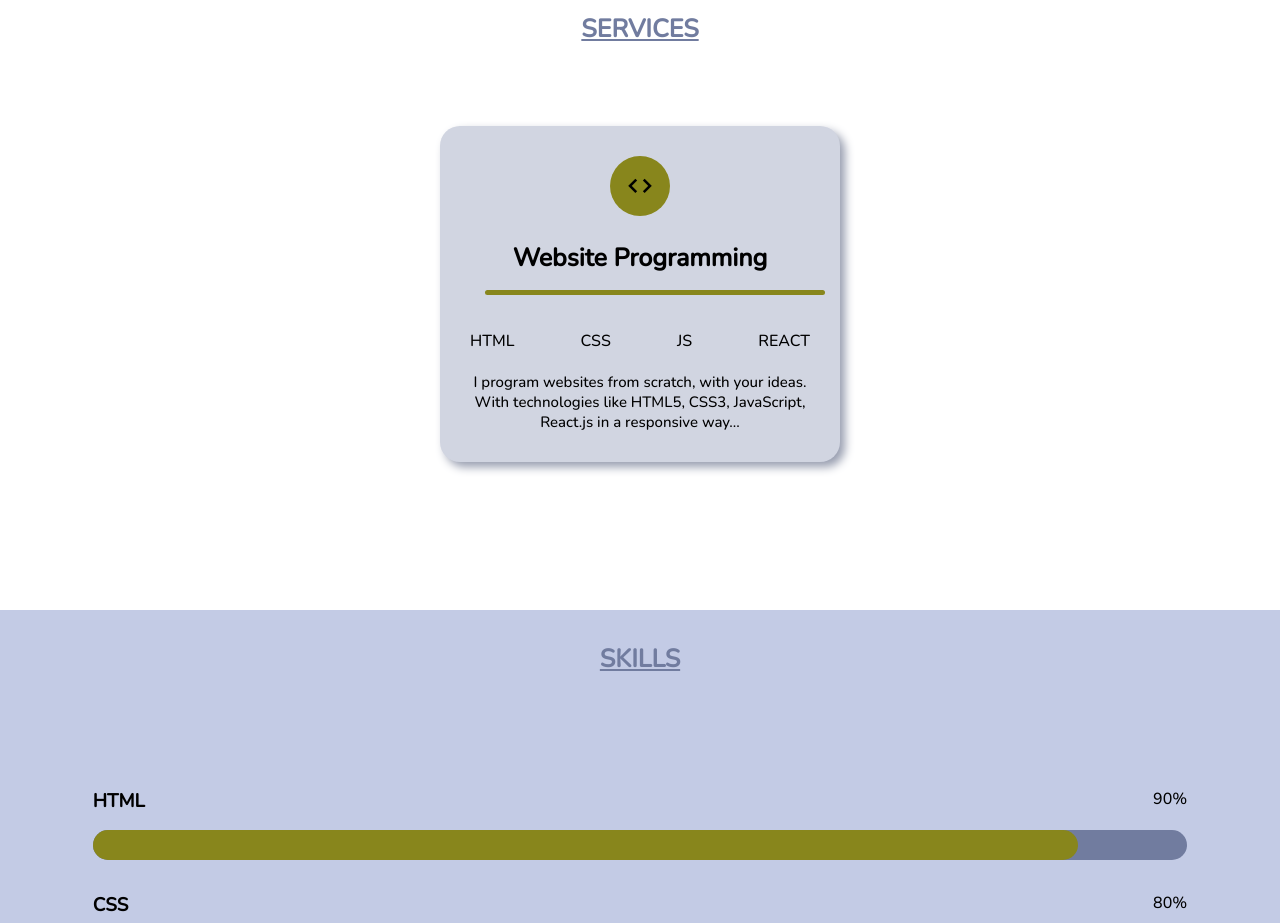
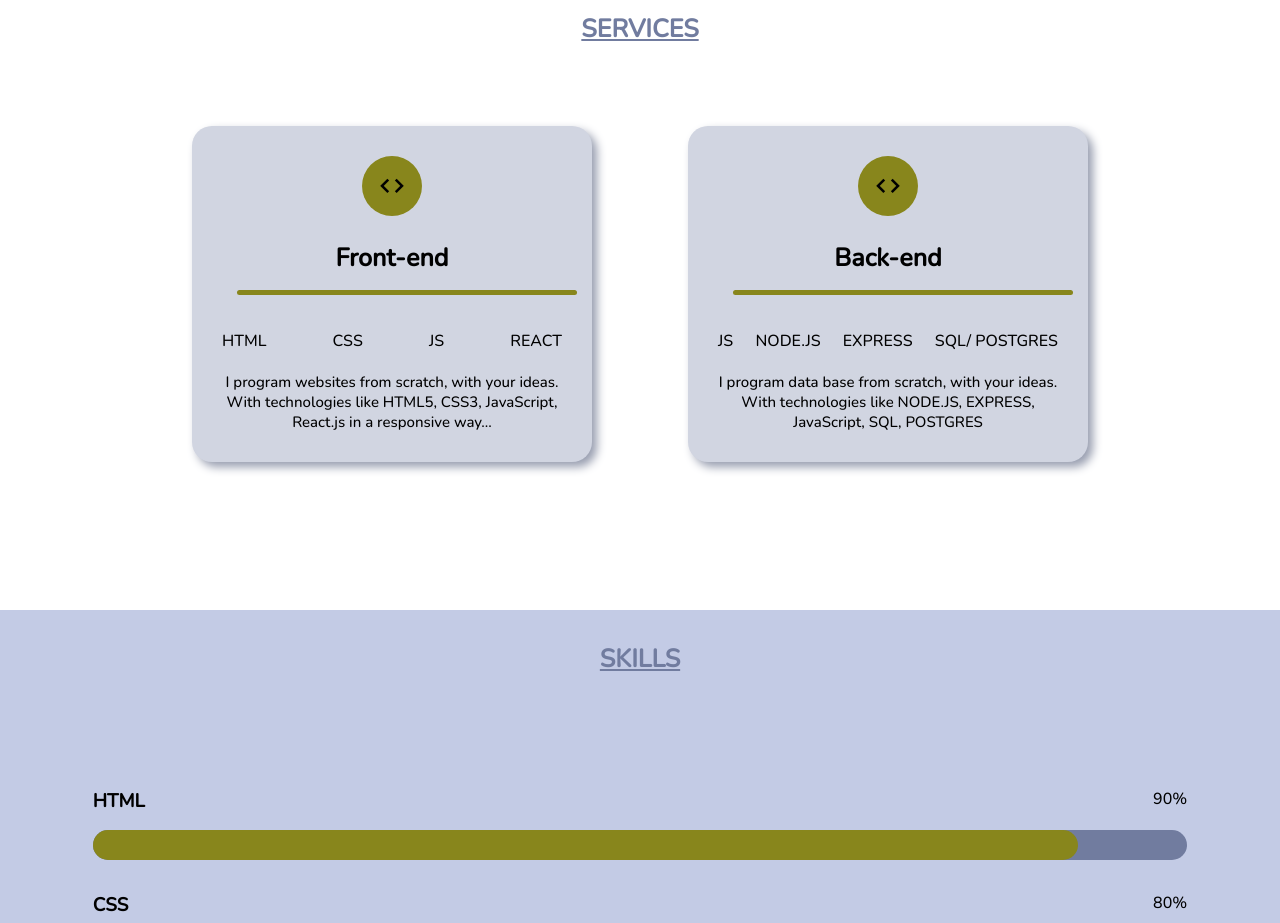
Before and after one commit to Marcoadd/NewPortfolio, a plain HTML site: page index.html in a window 1280 px wide. Shown: the part 1440-2363 px from the top of the page. Drawn offline with nearby package versions, Linux system fonts and the light colour scheme.

Commit message:
services

```diff
--- a/index.html
+++ b/index.html
@@ -73,7 +73,7 @@
             <div class="serviciosContenedor">
             <div class="servicio">
                 <span><i class='bx bx-code'></i></span>
-                <h4>Website Programming</h4>
+                <h4>Front-end</h4>
                 <div class="line"></div>
                 <ul>
                     <li>HTML</li>
@@ -83,6 +83,21 @@
                 </ul>
                 <P>
                     I program websites from scratch, with your ideas. With technologies like HTML5, CSS3, JavaScript, React.js in a responsive way...
+                </P>
+            </div>
+
+            <div class="servicio">
+                <span><i class='bx bx-code'></i></span>
+                <h4>Back-end</h4>
+                <div class="line"></div>
+                <ul>
+                    <li>JS</li>
+                    <li>NODE.JS</li>
+                    <li>EXPRESS</li>
+                    <li>SQL/ POSTGRES</li>
+                </ul>
+                <P>
+                    I program data base from scratch, with your ideas. With technologies like NODE.JS, EXPRESS, JavaScript, SQL, POSTGRES
                 </P>
             </div>
             </div>
--- a/style.css
+++ b/style.css
@@ -265,10 +265,10 @@ header{
  }
  .serviciosContenedor{
   display: flex;
-  flex-direction: column;
-  justify-content: center;
+  flex-direction: row;
+  justify-content: space-between;
   align-items: center;
-
+  width: 70vw;
  }
  .servicio:hover{
   box-shadow: 5px 5px 10px rgb(111, 123, 157);
```
